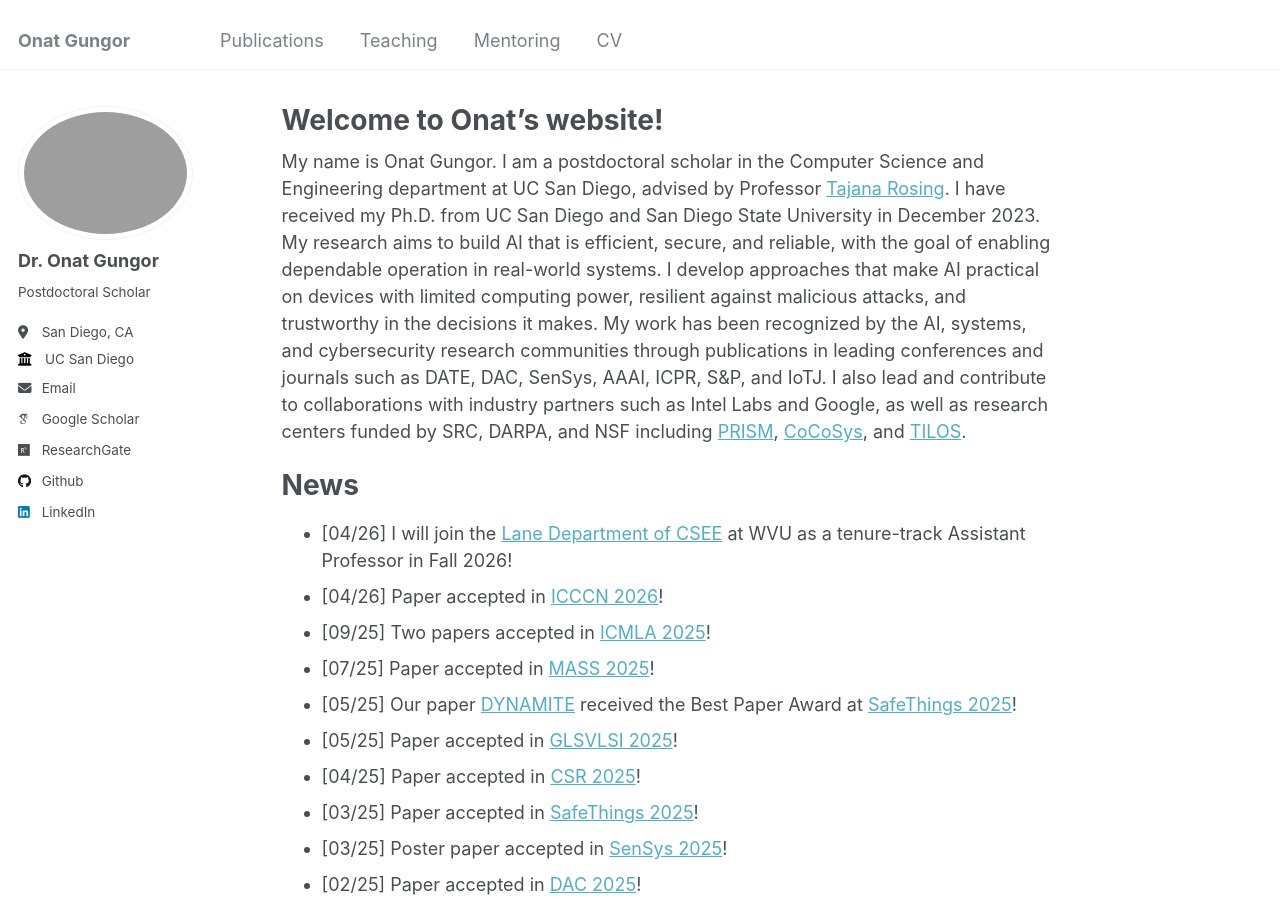
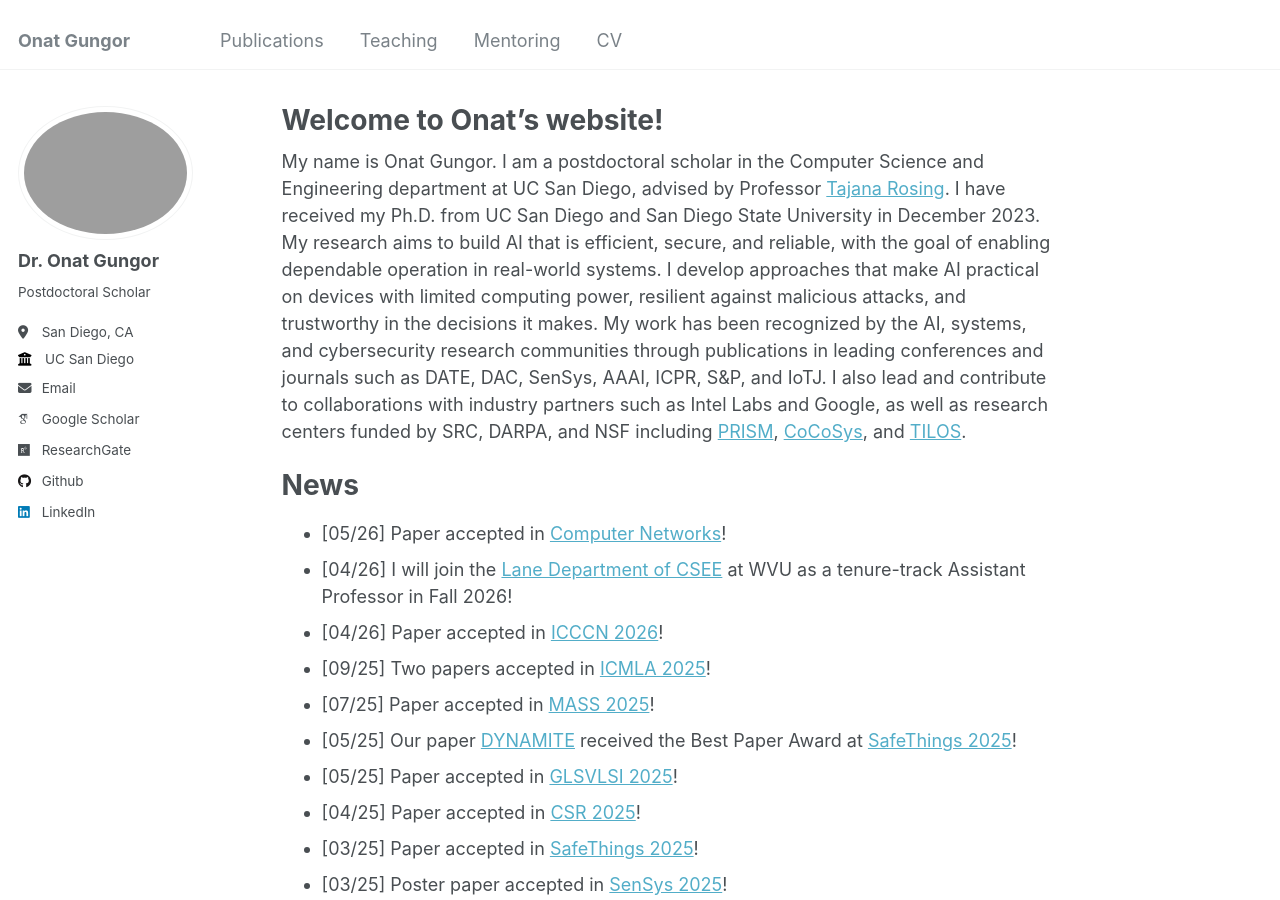
Before and after one commit to onatucsd/onatucsd.github.io, a Jekyll site: the page built from _pages/about.md, in a window 1280 px wide and 900 px high. Built offline with Jekyll 4.4.1, drawn with Linux system fonts in a browser that asks for light colours; some web fonts are replaced.

Commit message:
Update about.md

```diff
--- a/_pages/about.md
+++ b/_pages/about.md
@@ -11,6 +11,7 @@ My name is Onat Gungor. I am a postdoctoral scholar in the Computer Science and
 
 News
 ======
+* [05/26] Paper accepted in [Computer Networks](https://www.sciencedirect.com/journal/computer-networks)!
 * [04/26] I will join the [Lane Department of CSEE](https://lcsee.statler.wvu.edu) at WVU as a tenure-track Assistant Professor in Fall 2026!
 * [04/26] Paper accepted in [ICCCN 2026](http://www.icccn.org/)!
 * [09/25] Two papers accepted in [ICMLA 2025](https://www.icmla-conference.org/icmla25/)!
```
